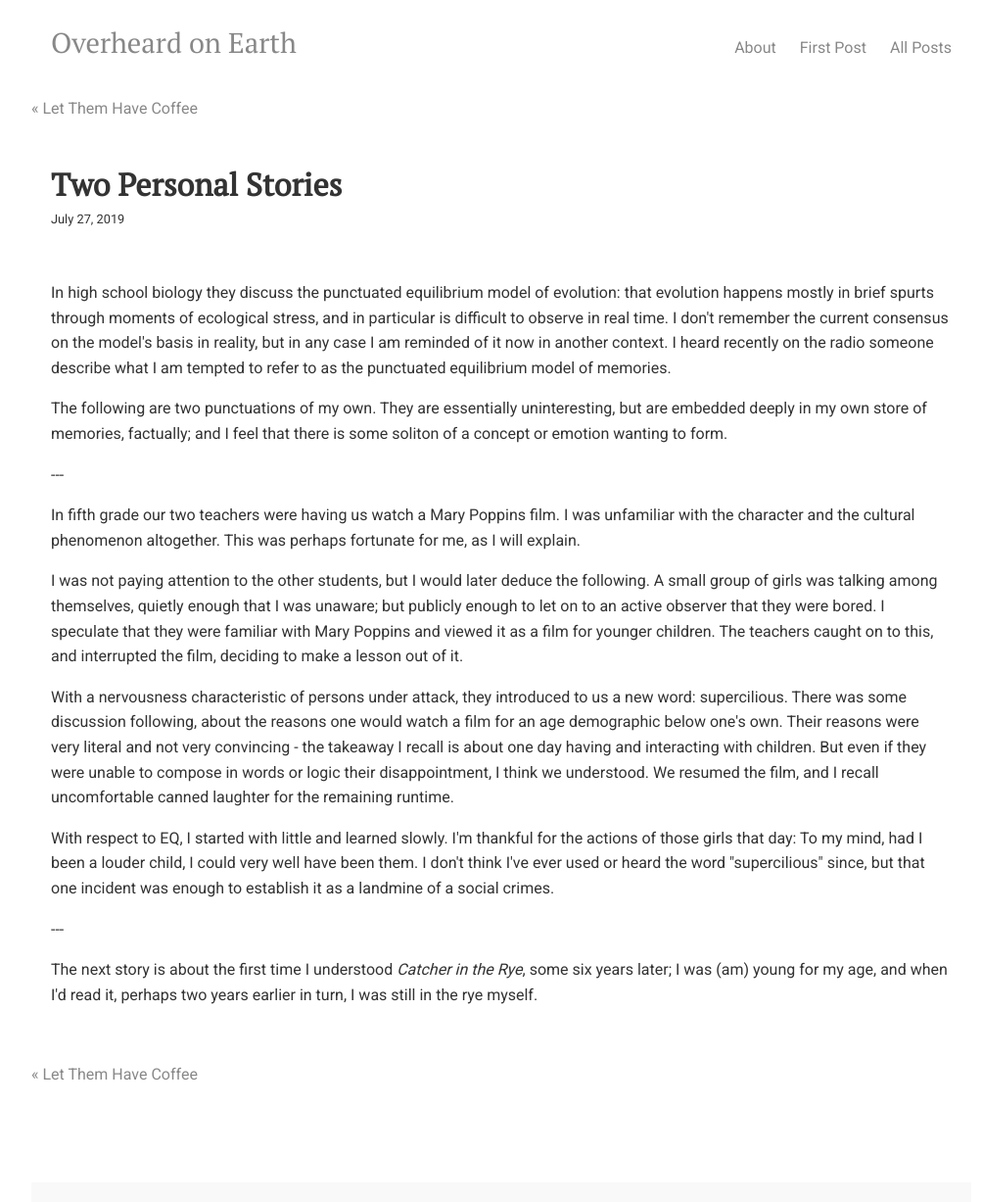
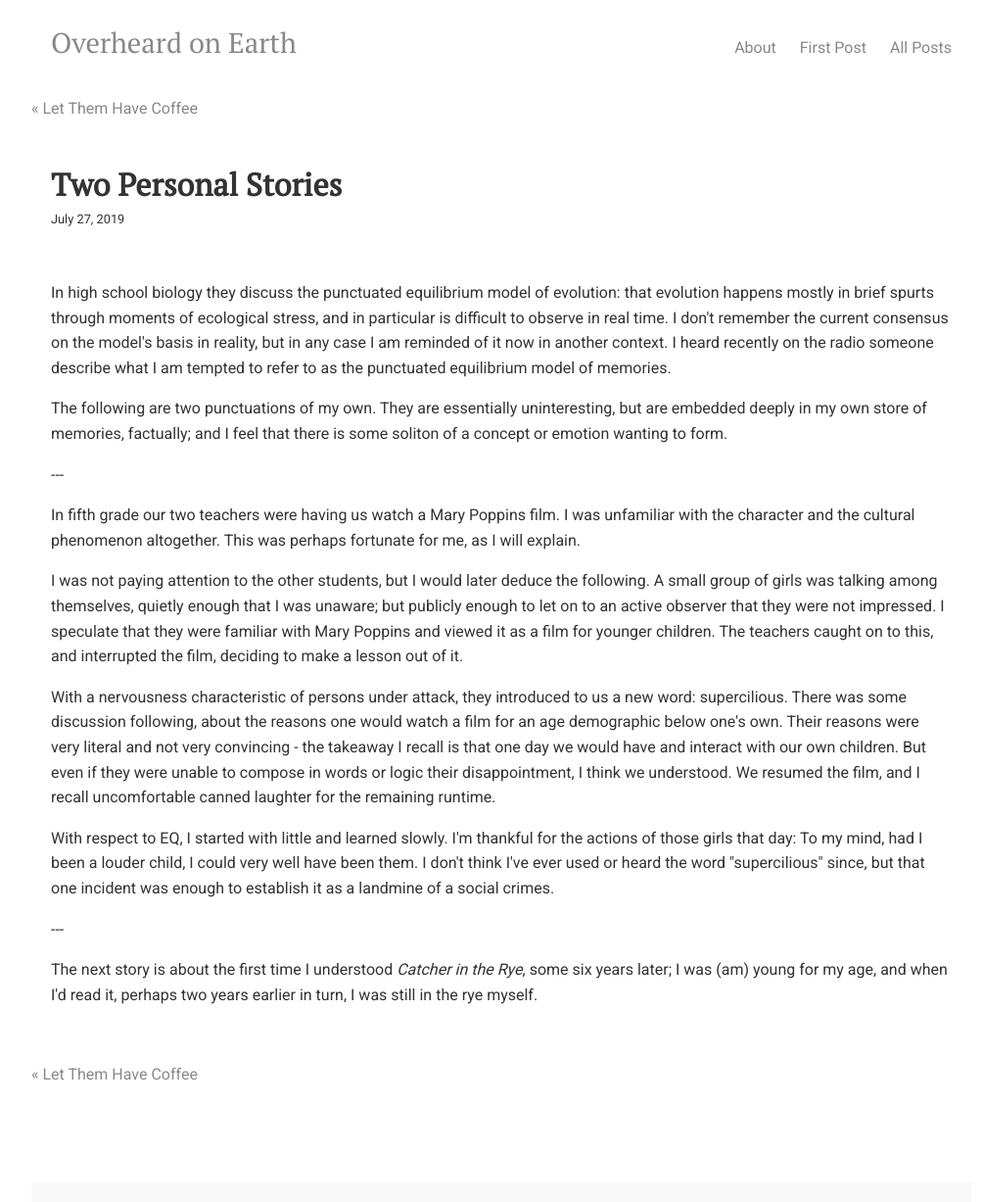
Before and after one commit to overheardonearth/overheardonearth.github.io, a Jekyll site: the page built from _posts/2019-07-27-two-personal-stories.html, in a window 1280 px wide. Shown: the whole page at 98% size, without its empty margins (128-1131 px from the left). Built offline with Jekyll 4.4.1, drawn with Linux system fonts in a browser that asks for light colours; comment, search, counter and statistics services are not loaded.

Commit message:
Update 2019-07-27-two-personal-stories.html

```diff
--- a/_posts/2019-07-27-two-personal-stories.html
+++ b/_posts/2019-07-27-two-personal-stories.html
@@ -13,9 +13,9 @@ In high school biology they discuss the punctuated equilibrium model of evolutio
 
 <p> In fifth grade our two teachers were having us watch a Mary Poppins film. I was unfamiliar with the character and the cultural phenomenon altogether. This was perhaps fortunate for me, as I will explain.
 
-<p> I was not paying attention to the other students, but I would later deduce the following. A small group of girls was talking among themselves, quietly enough that I was unaware; but publicly enough to let on to an active observer that they were bored. I speculate that they were familiar with Mary Poppins and viewed it as a film for younger children. The teachers caught on to this, and interrupted the film, deciding to make a lesson out of it.
+<p> I was not paying attention to the other students, but I would later deduce the following. A small group of girls was talking among themselves, quietly enough that I was unaware; but publicly enough to let on to an active observer that they were not impressed. I speculate that they were familiar with Mary Poppins and viewed it as a film for younger children. The teachers caught on to this, and interrupted the film, deciding to make a lesson out of it.
 
-<p> With a nervousness characteristic of persons under attack, they introduced to us a new word: supercilious. There was some discussion following, about the reasons one would watch a film for an age demographic below one's own. Their reasons were very literal and not very convincing - the takeaway I recall is about one day having and interacting with children. But even if they were unable to compose in words or logic their disappointment, I think we understood. We resumed the film, and I recall uncomfortable canned laughter for the remaining runtime.
+<p> With a nervousness characteristic of persons under attack, they introduced to us a new word: supercilious. There was some discussion following, about the reasons one would watch a film for an age demographic below one's own. Their reasons were very literal and not very convincing - the takeaway I recall is that one day we would have and interact with our own children. But even if they were unable to compose in words or logic their disappointment, I think we understood. We resumed the film, and I recall uncomfortable canned laughter for the remaining runtime.
 
 <p> With respect to EQ, I started with little and learned slowly. I'm thankful for the actions of those girls that day: To my mind, had I been a louder child, I could very well have been them. I don't think I've ever used or heard the word "supercilious" since, but that one incident was enough to establish it as a landmine of a social crimes.
 
```
